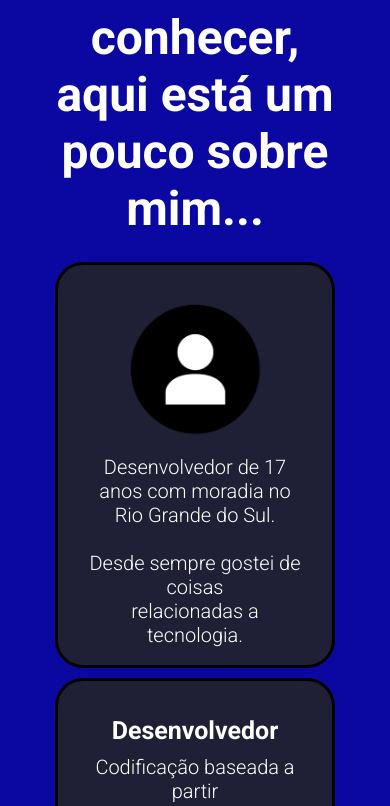
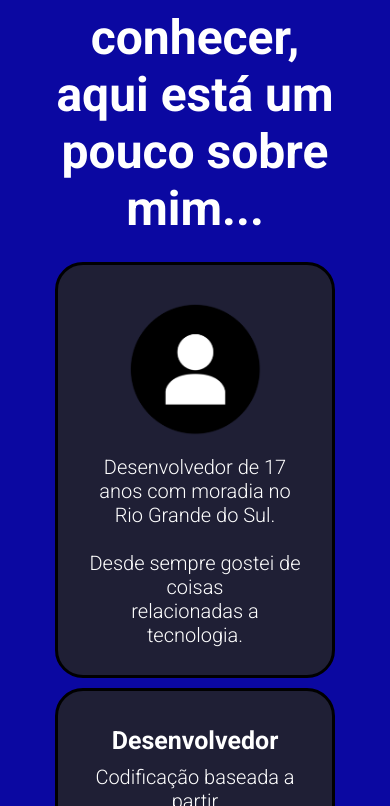
Before and after one commit to leonardonichele/flows, a React (Create React App) app: page /pt in a window 390 px wide. Shown: the part 802-1608 px from the top of the page. Built offline with nearby package versions, Linux system fonts and the light colour scheme; the HTML template or start-up script is replaced by a standard one.

Commit message:
fix mobile 13

```diff
--- a/src/styles/pages/eng.css
+++ b/src/styles/pages/eng.css
@@ -189,6 +189,6 @@
 
     #content .item {
         width: 300px;
-        height: 350px;
+        height: 360px;
     }
 }
--- a/src/styles/pages/language.css
+++ b/src/styles/pages/language.css
@@ -44,7 +44,7 @@
     font-weight: lighter;
 }
 
-@media (min-width: 400px) and (max-width: 600px) {
+@media (min-width: 300px) and (max-width: 650px) {
 
     #page-landing img {
         width: 50%;
--- a/src/styles/pages/pt.css
+++ b/src/styles/pages/pt.css
@@ -189,6 +189,6 @@
 
     #content .item {
         width: 300px;
-        height: 350px;
+        height: 360px;
     }
 }
```
